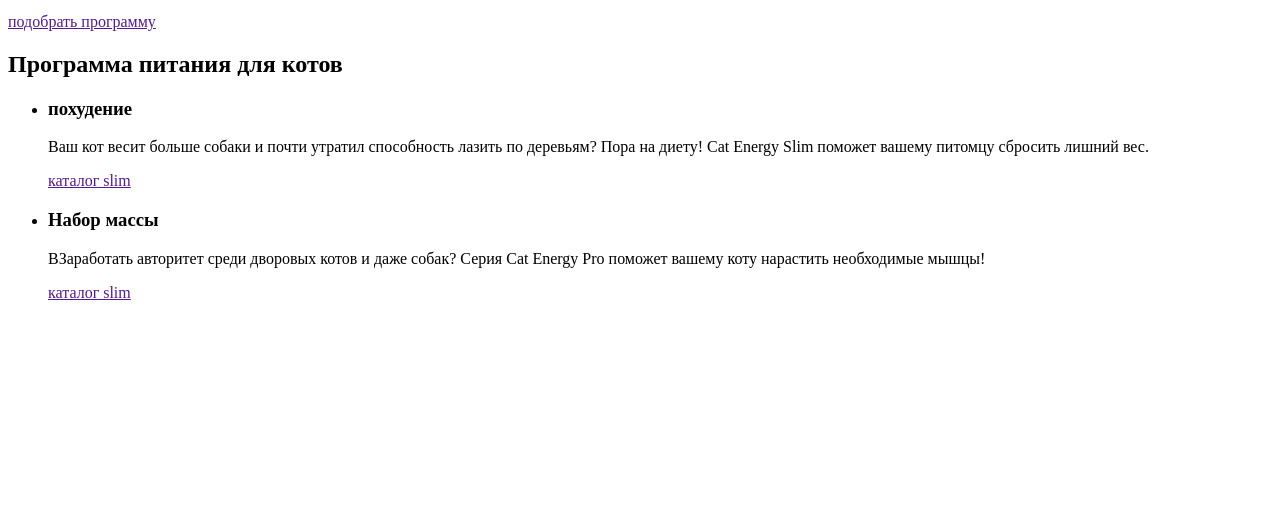
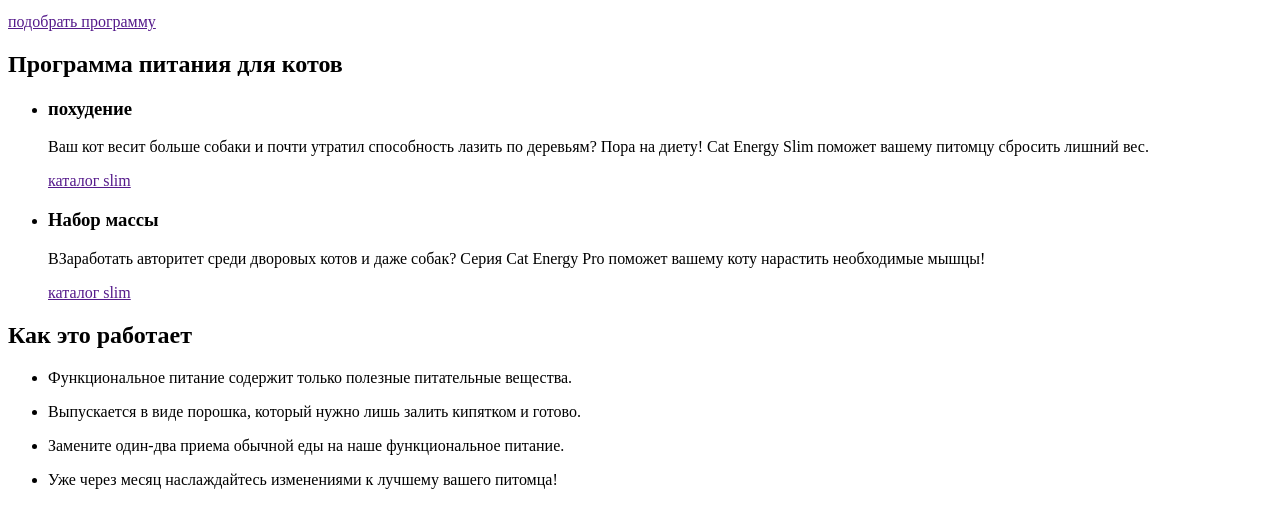
Before and after one commit to htmlacademy-adaptive/2244173-cat-energy-28, a website: page source/index.html in a window 1280 px wide. Shown: the part 184-712 px from the top of the page. Drawn offline with Linux system fonts and the light colour scheme.

Commit message:
makes feature

```diff
--- a/source/index.html
+++ b/source/index.html
@@ -60,6 +60,33 @@
         </ul>
       </div>
     </section>
+    <section class="features">
+      <div class="features__container">
+        <h2 class="featires__title">Как это работает</h2>
+        <ul class="features__list">
+          <li class="features__item features__item--healf">
+            <p class="features__item-text">
+              Функциональное питание содержит только полезные питательные вещества.
+            </p>
+          </li>
+          <li class="features__item features__item--powder">
+            <p class="features__item-text">
+              Выпускается в виде порошка, который нужно лишь залить кипятком и готово.
+            </p>
+          </li>
+          <li class="features__item features__item--food">
+            <p class="features__item-text">
+              Замените один-два приема обычной еды на наше функциональное питание.
+            </p>
+          </li>
+          <li class="features__item features__item--time">
+            <p class="features__item-text">
+              Уже через месяц наслаждайтесь изменениями к лучшему вашего питомца!
+            </p>
+          </li>
+        </ul>
+      </div>
+    </section>
   </main>
 </body>
 
```
